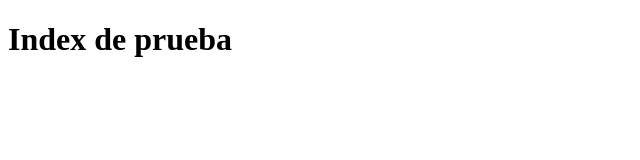
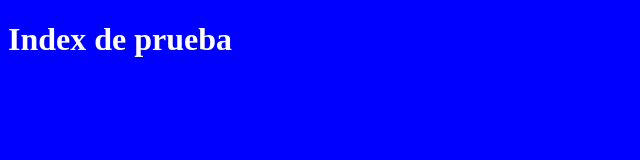
Before and after one commit to AstrologicalBoy/CursoGit, a website: page index.html in a window 1280 px wide. Shown: the whole page, without its empty margins (0-640 px from the left). Drawn offline with Linux system fonts and the light colour scheme.

```diff
--- /dev/null
+++ b/css/styles.css
@@ -0,0 +1,7 @@
+body {
+    background-color: blue;
+}
+
+h1 {
+    color: white;
+}
--- a/index.html
+++ b/index.html
@@ -4,6 +4,7 @@
     <meta charset="UTF-8">
     <meta name="viewport" content="width=device-width, initial-scale=1.0">
     <title>Index</title>
+    <link rel="stylesheet" href="./css/styles.css">
 </head>
 <body>
     <h1>Index de prueba</h1>
```
Also changed, not shown: package.json (added, +12 -0 lines), js/script.js (added).
